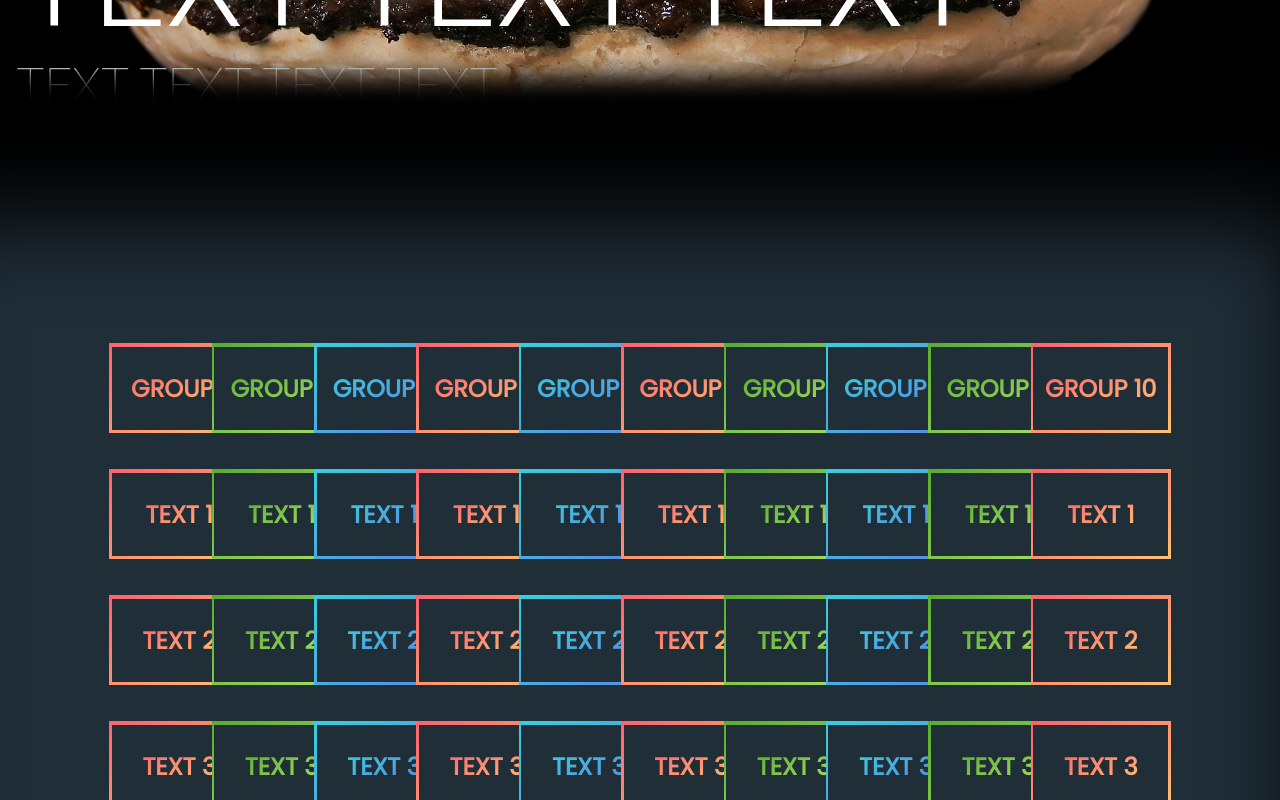
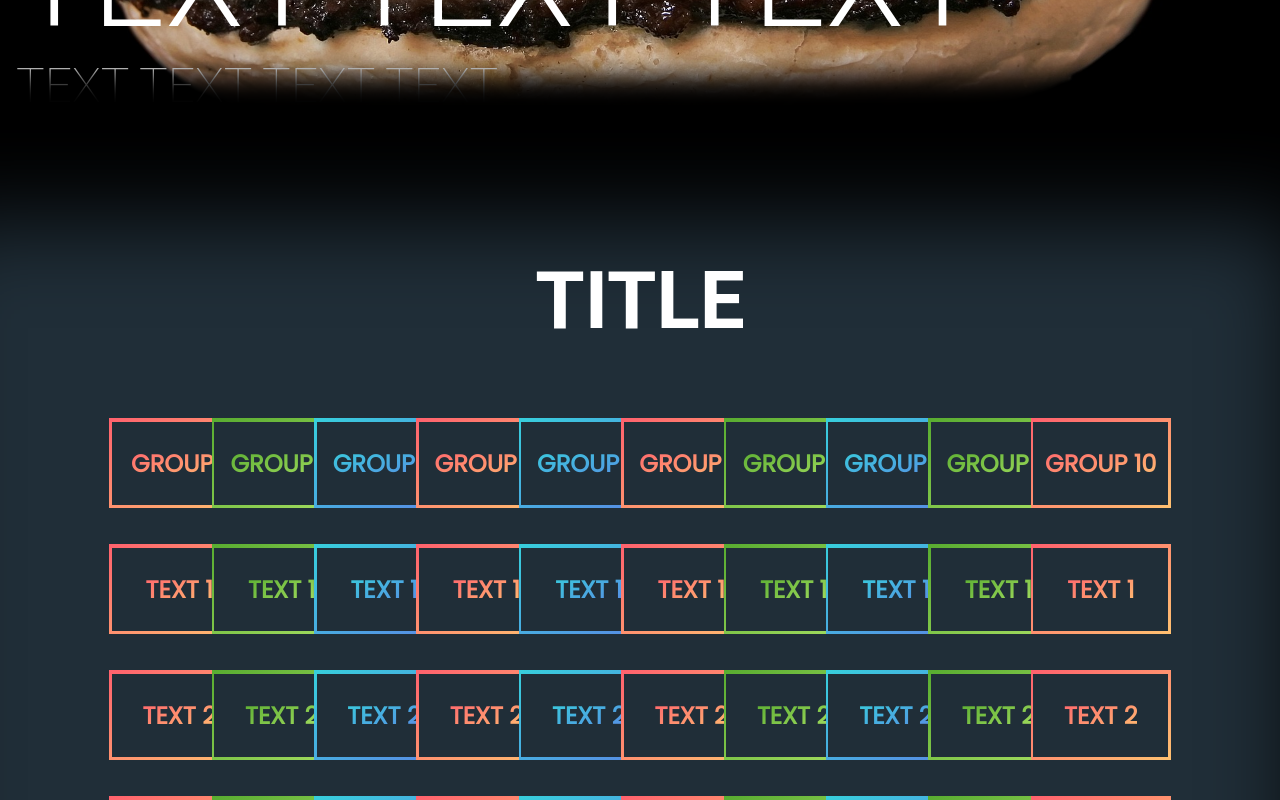
Before and after one commit to O-K-G/devpage, a Next.js app: page / in a window 1280 px wide. Shown: the part 1480-2280 px from the top of the page. Built offline with nearby package versions, Linux system fonts and the light colour scheme.

Commit message:
Add table title.

```diff
--- a/components/section.js
+++ b/components/section.js
@@ -40,7 +40,7 @@ const Section = (props) => {
         style={{ display: props.id === 1 && "none" }}
       />
 
-      {props.id === 3 && <Table /> }
+      {props.id === 3 && <Table offset={offset} offsetValue={props.offsetValue}/> }
 
       <div id={props.id}>
         <>
--- a/components/table/table.js
+++ b/components/table/table.js
@@ -1,21 +1,33 @@
 import classes from "./table.module.css";
 import TableGroup from "./tableGroup";
+import TableTitle from "./tableTitle";
 
 const Table = () => {
 
-const group1BackgroundColor = "linear-gradient(to bottom right, #ff616d 0%, #ffc171 100%)";
-const group2BackgroundColor = "linear-gradient(to bottom right, #58ac30 0%, #a7df62 100%)";
-const group3BackgroundColor = "linear-gradient(to bottom right, #37cfdc 0%, #5a88e5 100%)";
-const group4BackgroundColor = "linear-gradient(to bottom right, #ff616d 0%, #ffc171 100%)";
-const group5BackgroundColor = "linear-gradient(to bottom right, #37cfdc 0%, #5a88e5 100%)";
-const group6BackgroundColor = "linear-gradient(to bottom right, #ff616d 0%, #ffc171 100%)";
-const group7BackgroundColor = "linear-gradient(to bottom right, #58ac30 0%, #a7df62 100%)";
-const group8BackgroundColor = "linear-gradient(to bottom right, #37cfdc 0%, #5a88e5 100%)";
-const group9BackgroundColor = "linear-gradient(to bottom right, #58ac30 0%, #a7df62 100%)";
-const group10BackgroundColor = "linear-gradient(to bottom right, #ff616d 0%, #ffc171 100%)";
+  const group1BackgroundColor =
+    "linear-gradient(to bottom right, #ff616d 0%, #ffc171 100%)";
+  const group2BackgroundColor =
+    "linear-gradient(to bottom right, #58ac30 0%, #a7df62 100%)";
+  const group3BackgroundColor =
+    "linear-gradient(to bottom right, #37cfdc 0%, #5a88e5 100%)";
+  const group4BackgroundColor =
+    "linear-gradient(to bottom right, #ff616d 0%, #ffc171 100%)";
+  const group5BackgroundColor =
+    "linear-gradient(to bottom right, #37cfdc 0%, #5a88e5 100%)";
+  const group6BackgroundColor =
+    "linear-gradient(to bottom right, #ff616d 0%, #ffc171 100%)";
+  const group7BackgroundColor =
+    "linear-gradient(to bottom right, #58ac30 0%, #a7df62 100%)";
+  const group8BackgroundColor =
+    "linear-gradient(to bottom right, #37cfdc 0%, #5a88e5 100%)";
+  const group9BackgroundColor =
+    "linear-gradient(to bottom right, #58ac30 0%, #a7df62 100%)";
+  const group10BackgroundColor =
+    "linear-gradient(to bottom right, #ff616d 0%, #ffc171 100%)";
 
   return (
       <div className={classes.mainContainer}>
+        <TableTitle />
         <TableGroup
           groupTitleBackground={group1BackgroundColor}
           groupTitleText="GROUP 1"
--- a/components/table/table.module.css
+++ b/components/table/table.module.css
@@ -3,8 +3,8 @@
   flex-flow: row wrap;
   justify-content: center;
   align-items: center;
-  align-content: center;
-  margin: 0 0 10vh 0;
+  align-content: flex-start;
+  margin: 25vh 0 10vh 0;
   min-height: 100vh;
   width: 100%;
   overflow: hidden;
--- /dev/null
+++ b/components/table/tableTitle.js
@@ -0,0 +1,37 @@
+import classes from "./tableTitle.module.css";
+import React, { useState, useEffect } from "react";
+
+const TableTitle = () => {
+
+  const [isIntersecting, setIsIntersecting] = useState(false);
+
+  useEffect(() => {
+    const observer = new IntersectionObserver(
+      (entries) => {
+        // Viewport/element overlap: true. Don't overlap: false.
+        if (entries[0].isIntersecting) {
+          setTimeout(!isIntersecting && setIsIntersecting(true), 250);
+        } else if (!entries[0].isIntersecting) {
+          isIntersecting && setIsIntersecting(false);
+        }
+      },
+      { threshold: [0] }
+    ); // 0: Just coming into view. 1: Fully in view.
+
+    observer.observe(document.getElementById("tableTitle"));
+
+    return () => observer.disconnect();
+  }, [isIntersecting]);
+
+  return (
+    <h1
+          className={classes.title}
+          style={{ transform: isIntersecting && "scaleY(1)"}}
+          id="tableTitle"
+        >
+          TITLE
+        </h1>
+  )
+};
+
+export default TableTitle;
--- /dev/null
+++ b/components/table/tableTitle.module.css
@@ -0,0 +1,10 @@
+.title {
+    z-index: 1;
+    transition: 1s;
+    position: absolute;
+    top: 10vh;
+    display: inline-block;
+    text-align: center;
+    font-size: 5rem;
+    transform: scaleY(0);
+  }
--- a/pages/index.js
+++ b/pages/index.js
@@ -33,7 +33,7 @@ const Home = () => {
           zIndex="3"
           offsetValue="-0.05"
           backgroundColor="#202E38"
-          paddingTop="15vh"
+          paddingTop="10vh"
 
         />
         <Section
```
Lines whose indentation alone changed are shown as unchanged.
